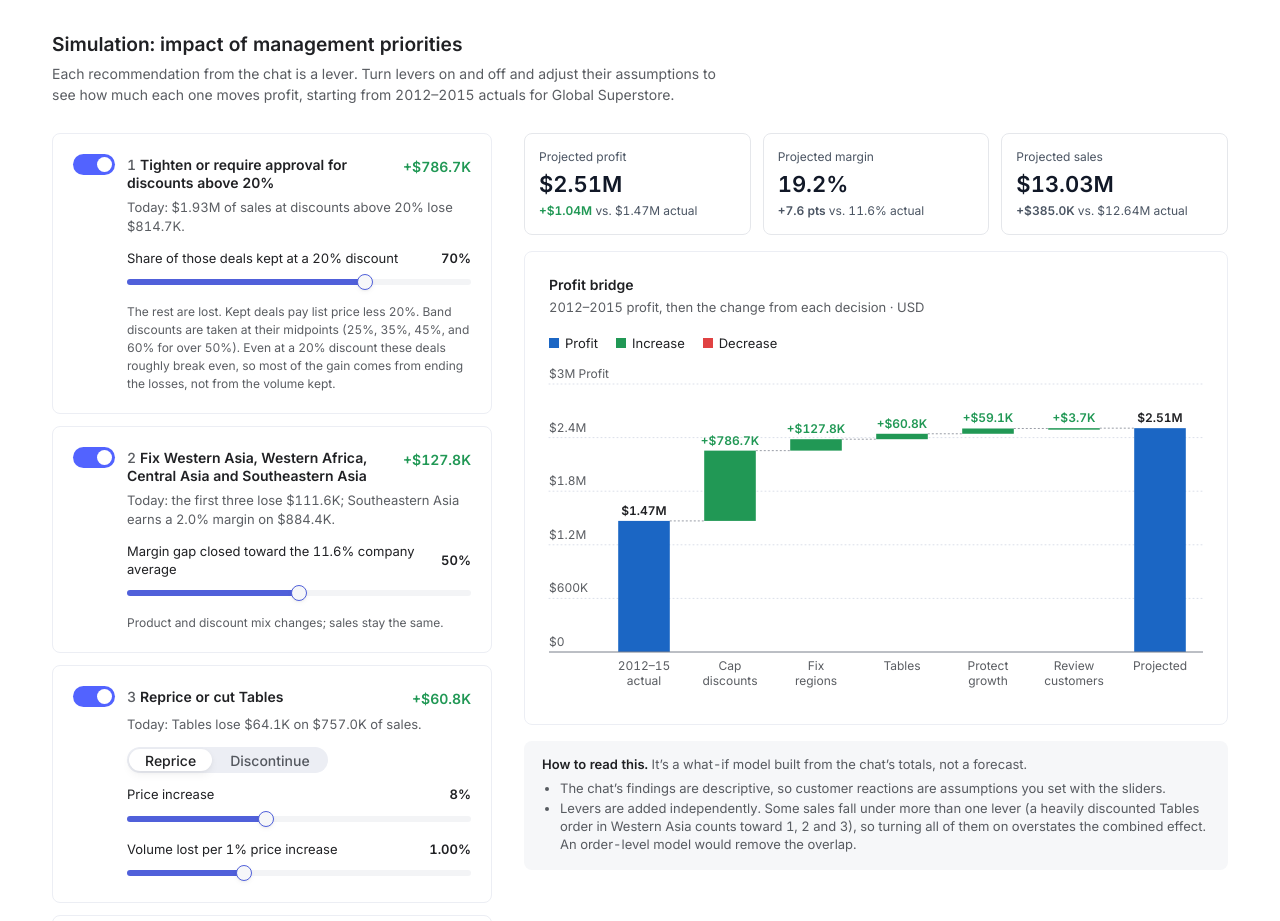
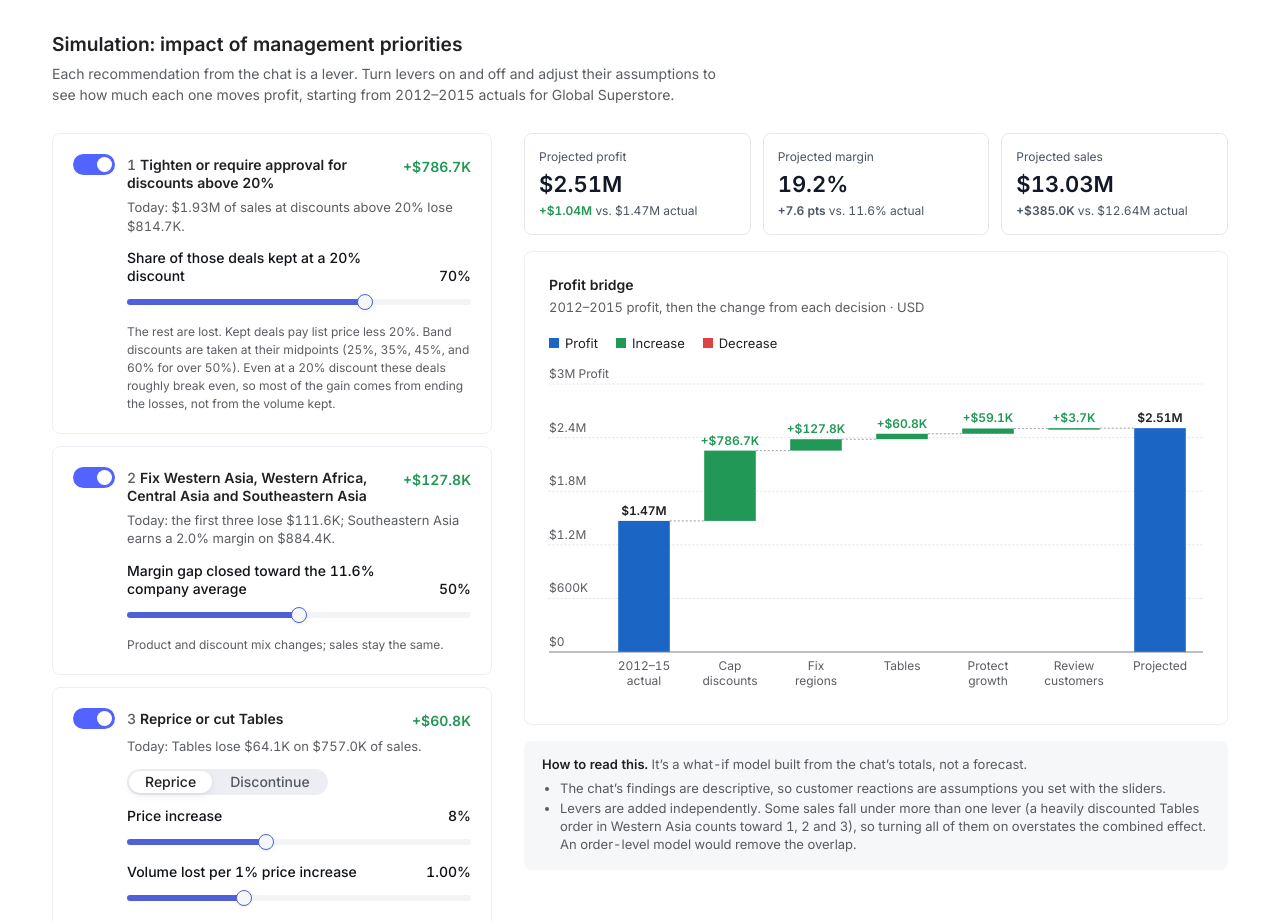
Before and after one commit to lisa-wisdom/wisdom-chat-screens, a plain HTML site: page 5-simulator.html in a window 1280 px wide. Shown: the top 921 px of the page. Drawn offline with Linux system fonts and the light colour scheme.

Commit message:
Match the UI kit's slider label on page 5

```diff
--- a/5-simulator.html
+++ b/5-simulator.html
@@ -12,7 +12,7 @@
     --text: #202124; --text-2: rgba(20, 24, 31, 0.7); --kpi-label: #4B5563; --kpi-value: #111827;
     --card-line: #ECEEF4; --tile-line: #E5E7EB; --soft: #F6F7F9; --seg-bg: #ECEEF4;
     --primary: #5263FF; --primary-08: rgba(82, 99, 255, 0.08);
-    --switch-off: #A7A8BB; --slider-track: #F3F4F6; --slider-fill: #5060DA;
+    --switch-off: #A7A8BB; --label: #101318; --slider-track: #F3F4F6; --slider-fill: #5060DA;
     --total: #1B66C4; --up: #219855; --down: #E04243; --grid: #DBDFE9; --axis: #787E8A;
   }
   * { box-sizing: border-box; }
@@ -42,11 +42,12 @@
   input.sw:checked::after { transform: translateX(21px); }
 
   /* Slider: Live App Components/Primitives/Slider */
-  .row { display: grid; grid-template-columns: 1fr auto; gap: 4px 12px; align-items: center; font-size: 13px; line-height: 18.2px; }
+  /* Label: Live App Components/Primitives/Label — 14px/500, 8px above the slider */
+  .row { display: grid; grid-template-columns: 1fr auto; gap: 8px 12px; align-items: end; font-size: 14px; line-height: 18px; }
   .row[hidden] { display: none; }
-  .row label { color: var(--text); }
-  .row output { font-weight: 600; color: var(--text); min-width: 44px; text-align: right; }
-  .row input[type=range] { grid-column: 1 / -1; width: 100%; height: 18px; margin: 2px 0 0; background: transparent; appearance: none; -webkit-appearance: none; cursor: pointer; --p: 50%; }
+  .row label { font-weight: 500; color: var(--label); }
+  .row output { font-weight: 500; color: var(--label); min-width: 44px; text-align: right; }
+  .row input[type=range] { grid-column: 1 / -1; width: 100%; height: 18px; margin: 0; background: transparent; appearance: none; -webkit-appearance: none; cursor: pointer; --p: 50%; }
   .row input[type=range]::-webkit-slider-runnable-track { height: 6px; border-radius: 9999px; background: linear-gradient(to right, var(--slider-fill) 0 var(--p), var(--slider-track) var(--p) 100%); }
   .row input[type=range]::-moz-range-track { height: 6px; border-radius: 9999px; background: var(--slider-track); }
   .row input[type=range]::-moz-range-progress { height: 6px; border-radius: 9999px; background: var(--slider-fill); }
```
Also changed, not shown: index.html (+7 -7 lines).
